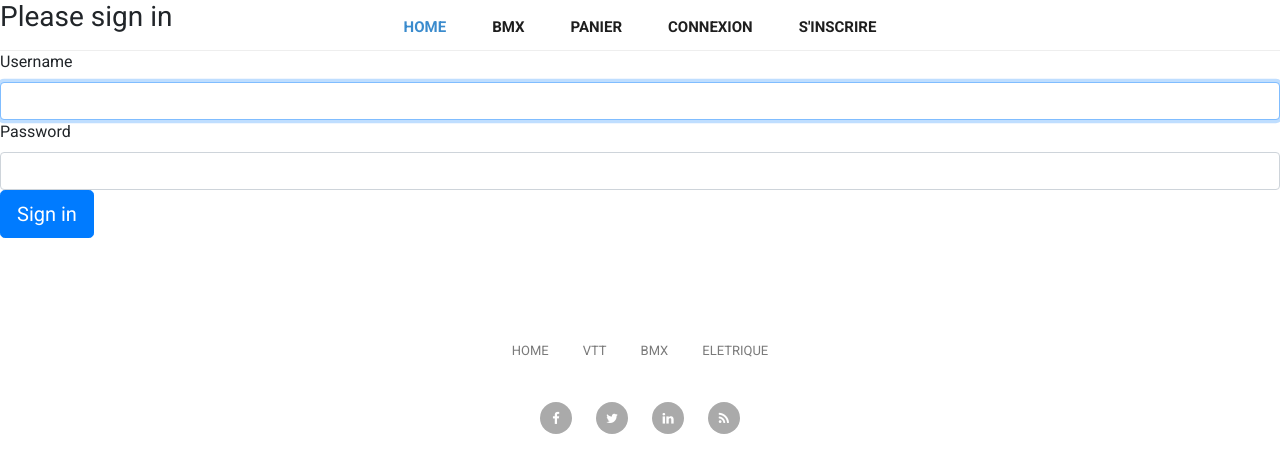
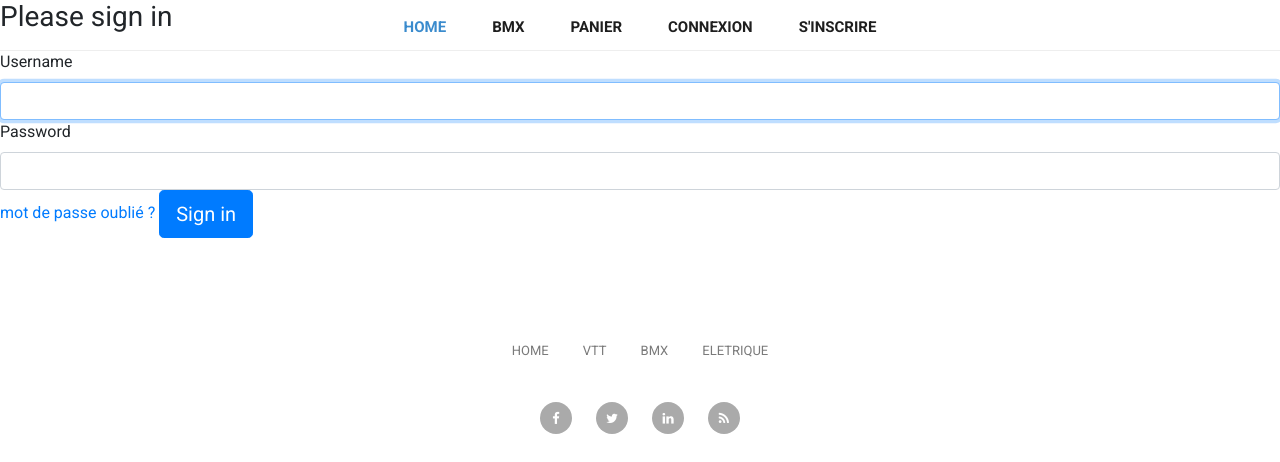
Before and after one commit to coderangel117/sportludique, a Symfony app: template templates/security/login.html.twig in a window 1280 px wide. Shown: the part 97-559 px from the top of the page. Run offline with Twig, Linux system fonts and the light colour scheme; the template is opened without the code that fills it, so the values that code supplies are empty; some libraries are stand-ins or nearby versions.

Commit message:
[login] : add link to reset password form

```diff
--- a/templates/security/login.html.twig
+++ b/templates/security/login.html.twig
@@ -23,7 +23,7 @@
     <input type="hidden" name="_csrf_token"
            value="{{ csrf_token('authenticate') }}"
     >
-
+    <a href=" {{ path('app_forgot_password_request') }}"> mot de passe oublié ? </a>
     {#
         Uncomment this section and add a remember_me option below your firewall to activate remember me functionality.
         See https://symfony.com/doc/current/security/remember_me.html
```
